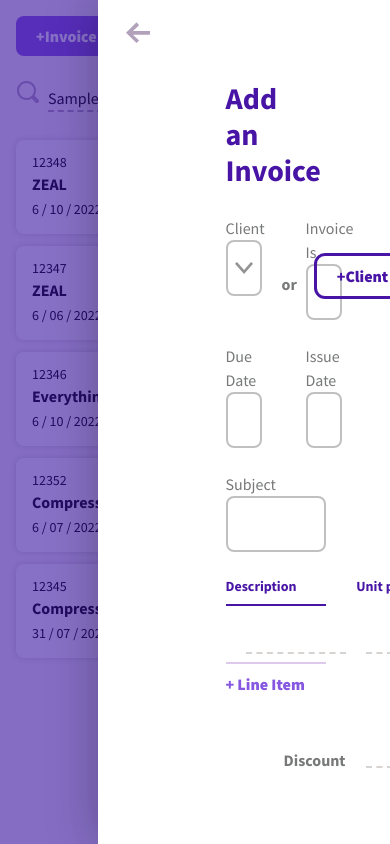
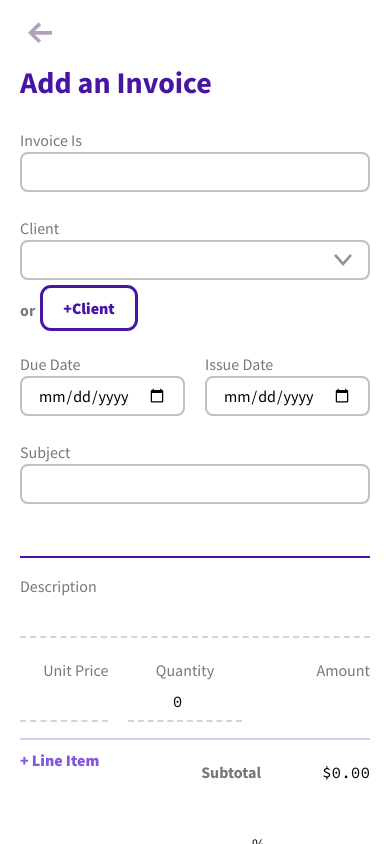
Before and after one commit to easycondor/dollarholler, a SvelteKit app: page /invoices in a window 390 px wide. Both pictures are taken after typing "Sample" into the empty fields and a click on the button "+Invoice". Built offline with nearby package versions, Linux system fonts and the light colour scheme.

Commit message:
Responsive Invoices

```diff
--- a/src/app.css
+++ b/src/app.css
@@ -22,7 +22,7 @@
   input[type='date'],
   input[type='password'],
   input[type='email'] {
-    @apply h-14 w-full rounded-lg border-2 border-silver px-4 font-sansSerif text-base;
+    @apply h-10 lg:h-14 w-full rounded-lg border-2 border-silver px-4 font-sansSerif text-base;
   }
 
   textarea {
@@ -30,7 +30,7 @@
   }
 
   select {
-    @apply border-silver border-2 rounded-lg h-14 w-full p-4 appearance-none bg-chevronDown bg-no-repeat bg-right-center bg-white;
+    @apply border-silver border-2 rounded-lg h-10 lg:h-14 w-full px-4 lg:p-4 appearance-none bg-chevronDown bg-no-repeat bg-right-center bg-white;
   }
 
   textarea:focus,
@@ -58,7 +58,37 @@
   }
 
   .invoice-line-item {
-    @apply grid grid-cols-invoiceLineItem gap-x-5;
+    @apply grid sm:grid-cols-invoiceLineItem gap-5 relative;
+    grid-template-areas:
+      'description description description'
+      'unitPrice qty amount';
+  }
+
+  @media (min-width: 640px) {
+    .invoice-line-item {
+      grid-template-areas: 'description unitPrice qty amount trash';
+    }
+  }
+
+  .invoice-line-item .description {
+    grid-area: description;
+  }
+
+  .invoice-line-item .unitPrice {
+    grid-area: unitPrice;
+  }
+
+  .invoice-line-item .qty {
+    grid-area: qty;
+  }
+
+  .invoice-line-item .amount {
+    grid-area: amount;
+  }
+
+  .invoice-line-item .trash {
+    @apply absolute top-0 right-0 sm:relative;
+    grid-area: trash;
   }
 
   .button {
--- a/src/lib/components/Button.svelte
+++ b/src/lib/components/Button.svelte
@@ -30,11 +30,11 @@
     class:textOnlyDestructive={style === 'textOnlyDestructive'}
   >
     {#if iconLeft}
-      <svelte:component this={iconLeft} class="mr-2" />
+      <div class="mr-2"><svelte:component this={iconLeft} /></div>
     {/if}
     {label}
     {#if iconRight}
-      <svelte:component this={iconRight} class="ml-2" />
+      <div class="mr-2"><svelte:component this={iconRight} /></div>
     {/if}
   </button>
 </div>
--- a/src/lib/components/SlidePanel.svelte
+++ b/src/lib/components/SlidePanel.svelte
@@ -10,7 +10,7 @@
 <svelte:window
   on:keydown={(event) => {
     if (event.key === 'Escape') {
-      dispatch('closePanel');
+      dispatch('close');
     }
   }}
 />
@@ -18,7 +18,7 @@
 <Portal>
   <Overlay />
   <div
-    class="bg-white overflow-scroll fixed w-3/4 h-screen py-20 px-32 right-0 top-0 z-slidePanel shadow-slidePanel"
+    class="bg-white overflow-scroll fixed w-full lg:w-3/4 h-screen pt-16 px-5 lg:py-20 lg:px-32 right-0 top-0 z-slidePanel shadow-slidePanel"
   >
     <button
       on:click={() => dispatch('closPanel')}
--- a/src/lib/utils/moneyHelpers.ts
+++ b/src/lib/utils/moneyHelpers.ts
@@ -1,6 +1,21 @@
 export const sumLineItems = (lineItems: LineItem[] | undefined): number => {
   if(!lineItems) return 0
   return lineItems.reduce((prevValue, curValue) => prevValue + curValue.amount, 0)
+}
+
+/**
+ * Takes the lineItems and discount and determine the invoice Total
+ * @param lineItems
+ * @param disount
+ * @returns
+ */
+export const invoiceTotal = (lineItems: LineItem[] | undefined, disount: number | undefined):number => {
+    const LineItemSum = sumLineItems(lineItems)
+    if(disount){
+        const invoiceDiscount = LineItemSum * (disount / 100);
+        return LineItemSum - invoiceDiscount;
+    }
+    return LineItemSum;
 }
 
 export const centsToDollars = (cents: number): string => {
--- a/src/routes/(dashboard)/invoices/InvoiceForm.svelte
+++ b/src/routes/(dashboard)/invoices/InvoiceForm.svelte
@@ -32,6 +32,8 @@
     lineItems: [{ ...blankLineItem }] as LineItem[]
   } as Invoice; //pas de besoin de donner les autres args d'invoice
 
+  const initialDiscount = invoice.discount || 0;
+
   export let formState: 'create' | 'edit' = 'create';
 
   //partial si tout les arguments ne sont pas présent reconnait comme un type client
@@ -50,6 +52,10 @@
   //Assure that svelte uptade the data on live
   const UpdateLineItem = () => {
     invoice.lineItems = invoice.lineItems;
+  };
+
+  const UpdateDiscount = (event: CustomEvent) => {
+    invoice.discount = event.detail.discount;
   };
 
   const handleSubmit = () => {
@@ -84,12 +90,13 @@
 
 <form class="grid grid-cols-6 gap-x-5" on:submit|preventDefault={handleSubmit}>
   <!-- Client -->
-  <div class="field col-span-4">
+  <div class="field col-span-6 md:col-span-4">
     {#if !isNewClient}
       <!-- pas new client -->
       <label for="client">Client</label>
-      <div class="flex items-end gap-x-5">
+      <div class="flex items-end gap-x-2 md:gap-x-5 flex-wrap sm:flex-nowrap">
         <select
+          class="mb-2 sm:mb-0"
           name="client"
           id="client"
           required={!isNewClient}
@@ -104,7 +111,7 @@
             <option value={client.id}>{client.name}</option>
           {/each}
         </select>
-        <div class="text-base font-bold text-monsoon leading-[-3.5rem]">or</div>
+        <div class="text-base font-bold text-monsoon leading-[2.25rem] lg:leading-[3.5rem]">or</div>
         <Button
           label="+Client"
           onClick={() => {
@@ -119,9 +126,15 @@
     {:else}
       <!-- new client -->
       <label for="NewClient">New Client</label>
-      <div class="flex items-end gap-x-5">
-        <input type="text" name="NewClient" required={isNewClient} bind:value={newClient.name} />
-        <div class="text-base font-bold text-monsoon leading-[-3.5rem]">or</div>
+      <div class="flex items-end gap-x-2 md:gap-x-5 flex-wrap sm:flex-nowrap">
+        <input
+          type="text"
+          name="NewClient"
+          required={isNewClient}
+          bind:value={newClient.name}
+          class="mb-2 sm:mb-0"
+        />
+        <div class="text-base font-bold text-monsoon leading-[2.25rem] lg:leading-[3.5rem]">or</div>
         <Button
           label="Existing_Client"
           onClick={() => {
@@ -136,7 +149,7 @@
   </div>
 
   <!-- invoice id -->
-  <div class="field col-span-2">
+  <div class="field col-span-6 md:col-span-2 row-start-1 md:row-start-auto">
     <label for="id">Invoice Is</label>
     <input type="number" name="invoiceNumber" required bind:value={invoice.invoiceNumber} />
   </div>
@@ -182,13 +195,13 @@
     </div>
   {/if}
   <!-- due date -->
-  <div class="filed col-span-2">
+  <div class="filed col-span-3 md:col-span-2">
     <label for="dueDate">Due Date</label>
     <input type="date" name="dueDate" min={today} required bind:value={invoice.dueDate} />
   </div>
 
   <!-- issue date -->
-  <div class="field col-span-2 col-start-5">
+  <div class="field col-span-3 md:col-span-2 md:col-start-5">
     <label for="issueDate">Issue Date</label>
     <input type="date" name="issueDate" min={today} bind:value={invoice.issueDate} />
   </div>
@@ -207,6 +220,7 @@
       on:addLineItem={AddLineItem}
       on:removeLineItem={RemoveLineItem}
       on:uptadeLineItem={UpdateLineItem}
+      on:updateDiscount={UpdateDiscount}
     />
   </div>
 
--- a/src/routes/(dashboard)/invoices/InvoiceRow.svelte
+++ b/src/routes/(dashboard)/invoices/InvoiceRow.svelte
@@ -4,7 +4,7 @@
   import ThreeDots from '$lib/components/icons/ThreeDots.svelte';
   import View from '$lib/components/icons/View.svelte';
   import { convertDate, isLate } from '$lib/utils/dateHelpers';
-  import { sumLineItems, centsToDollars } from '$lib/utils/moneyHelpers';
+  import { centsToDollars, invoiceTotal } from '$lib/utils/moneyHelpers';
   import Send from '$lib/components/icons/Send.svelte';
   import Trash from '$lib/components/icons/Trash.svelte';
   import Edit from '$lib/components/icons/Edit.svelte';
@@ -64,7 +64,7 @@
     {invoice.client.name}
   </div>
   <div class="text-sm lg:text-lg font-mono font-bold amount text-right">
-    ${centsToDollars(sumLineItems(invoice.lineItems))}
+    ${centsToDollars(invoiceTotal(invoice.lineItems, invoice.discount))}
   </div>
   <div class="text-sm lg:text-lg viewButton hidden lg:flex center">
     <a href="#" class="text-pastelPurple hover:text-daisyBush"><View /></a>
--- a/src/routes/(dashboard)/invoices/LineItemRow.svelte
+++ b/src/routes/(dashboard)/invoices/LineItemRow.svelte
@@ -1,7 +1,7 @@
 <script lang="ts">
   import { createEventDispatcher } from 'svelte';
   import Trash from '$lib/components/icons/Trash.svelte';
-  import { twoDecimals, dollarsToCents } from '$lib/utils/moneyHelpers';
+  import { twoDecimals, dollarsToCents, centsToDollars } from '$lib/utils/moneyHelpers';
 
   export let lineItem: LineItem;
 
@@ -11,9 +11,9 @@
 
   let dispatch = createEventDispatcher();
 
-  let unitPrice: string = twoDecimals(lineItem.amount / lineItem.quantity);
-  //let amount: string = twoDecimals(lineItem.amount);
-  let amount: string = twoDecimals(lineItem.amount);
+  let unitPrice: string = centsToDollars(lineItem.amount / lineItem.quantity);
+  //let amount: string = centsToDollars(lineItem.amount);
+  let amount: string = centsToDollars(lineItem.amount);
 
   $: {
     amount = twoDecimals(lineItem.quantity * Number(unitPrice));
@@ -21,8 +21,9 @@
   }
 </script>
 
-<div class="invoice-line-item border-b-2 border-fog py-2">
-  <div>
+<div class="invoice-line-item border-b-2 border-fog py-4 sm:py-2">
+  <div class="description">
+    <label for="description" class="line-item-label">Description</label>
     <input
       class="line-item"
       type="text"
@@ -31,7 +32,8 @@
       required={isRequired}
     />
   </div>
-  <div>
+  <div class="unitPrice">
+    <label for="unitPrice" class="line-item-label text-right">Unit Price</label>
     <input
       class="line-item text-right"
       type="number"
@@ -46,7 +48,8 @@
       required={isRequired}
     />
   </div>
-  <div>
+  <div class="qty">
+    <label for="quantity" class="line-item-label text-center">Quantity</label>
     <input
       class="line-item text-center"
       type="number"
@@ -58,7 +61,8 @@
       required={isRequired}
     />
   </div>
-  <div>
+  <div class="amount">
+    <label for="amount" class="line-item-label text-right">Amount</label>
     <input
       class="line-item text-right"
       type="number"
@@ -69,7 +73,7 @@
       disabled
     />
   </div>
-  <div>
+  <div class="trash">
     {#if canDelete}
       <button
         on:click|preventDefault={() => {
@@ -106,4 +110,8 @@
   input[type='text']:disabled {
     @apply border-b-0 bg-transparent px-0;
   }
+
+  .line-item-label {
+    @apply block sm:hidden;
+  }
 </style>
--- a/src/routes/(dashboard)/invoices/LineItemRows.svelte
+++ b/src/routes/(dashboard)/invoices/LineItemRows.svelte
@@ -4,6 +4,7 @@
   import Button from '$lib/components/Button.svelte';
   import CircleAmount from '$lib/components/CircleAmount.svelte';
   import { centsToDollars, sumLineItems, twoDecimals } from '$lib/utils/moneyHelpers';
+
   export let lineItems: LineItem[] | undefined = undefined;
 
   let subtotal: string = '0.00';
@@ -48,7 +49,7 @@
 {/if}
 
 <div class="invoice-line-item">
-  <div class="col-span-2">
+  <div class="sm:col-span-2 col-span-1">
     <Button
       label="+ Line Item"
       style="textOnlyDestructive"
@@ -63,7 +64,7 @@
 </div>
 
 <div class="invoice-line-item">
-  <div class="col-span-2 font-bold py-5 text-right text-monsoon">Discount</div>
+  <div class="col-span-1 sm:col-span-2 font-bold py-5 text-right text-monsoon">Discount</div>
   <div class="relative">
     <input
       class="line-item h-10 w-full border-b-2 border-dashed border-stone-300 pr-4 text-right focus:border-solid focus:border-lavenderIndigo focus:outline-none"
@@ -72,6 +73,9 @@
       min="0"
       max="100"
       bind:value={discount}
+      on:change={() => {
+        dispatch('updateDiscount', { discount });
+      }}
     />
     <span class="absolute right-0 top-2 text-mono">%</span>
   </div>
@@ -79,13 +83,13 @@
 </div>
 
 <div class="invoice-line-item">
-  <div class="col-span-6">
+  <div class="col-span-3 sm:col-span-6">
     <CircleAmount label="Total" amount={`$${total}`} />
   </div>
 </div>
 
 <style lang="postcss">
   .table-header {
-    @apply text-sm font-bold text-daisyBush;
+    @apply hidden sm:block text-sm font-bold text-daisyBush;
   }
 </style>
--- a/src/seed.json
+++ b/src/seed.json
@@ -41,6 +41,7 @@
         "zip": "12345"
       },
       "createdAt": "2022-07-01",
+      "discount": 10,
       "dueDate": "2022-07-31",
       "id": "1",
       "invoiceNumber": "12345",
```
